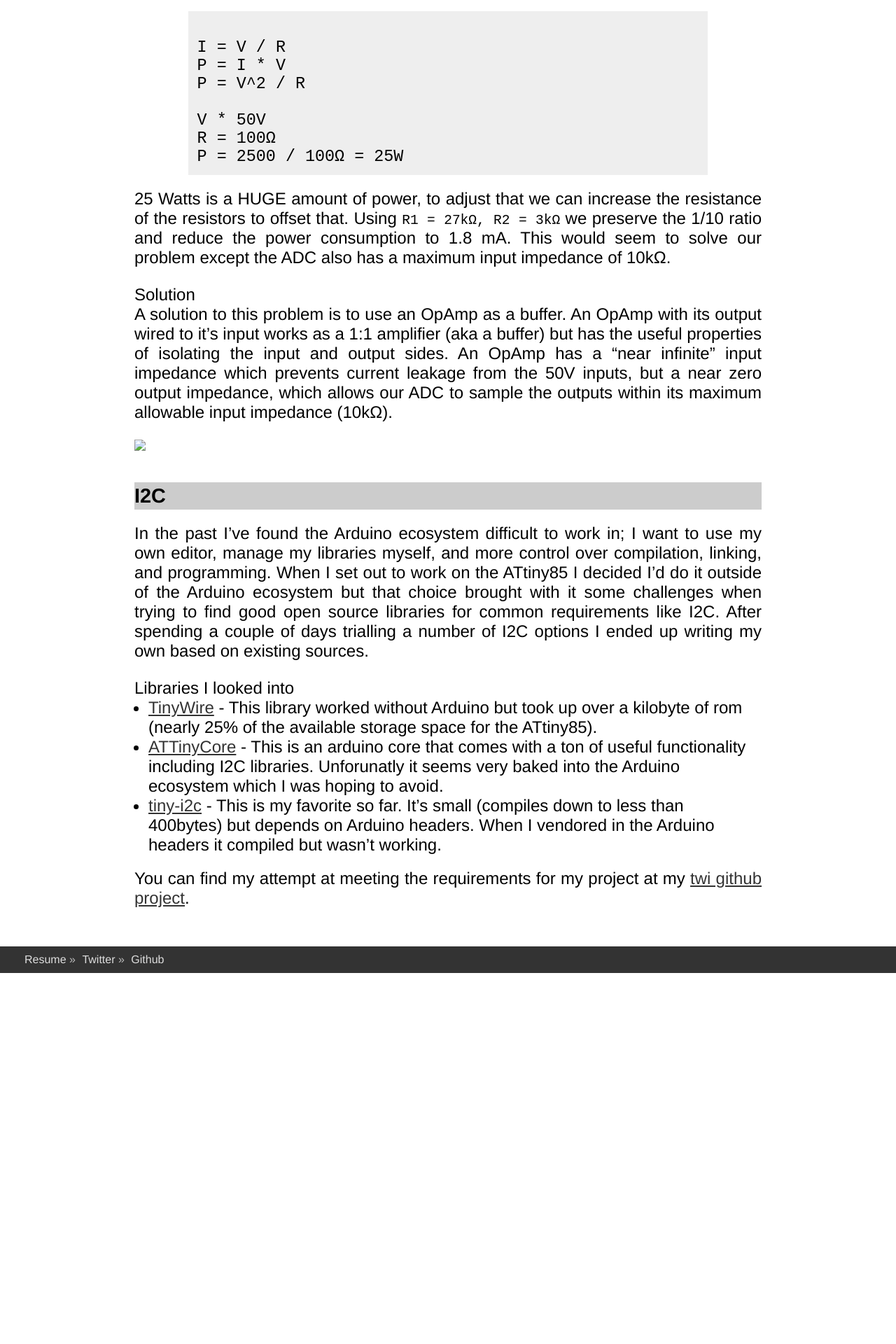
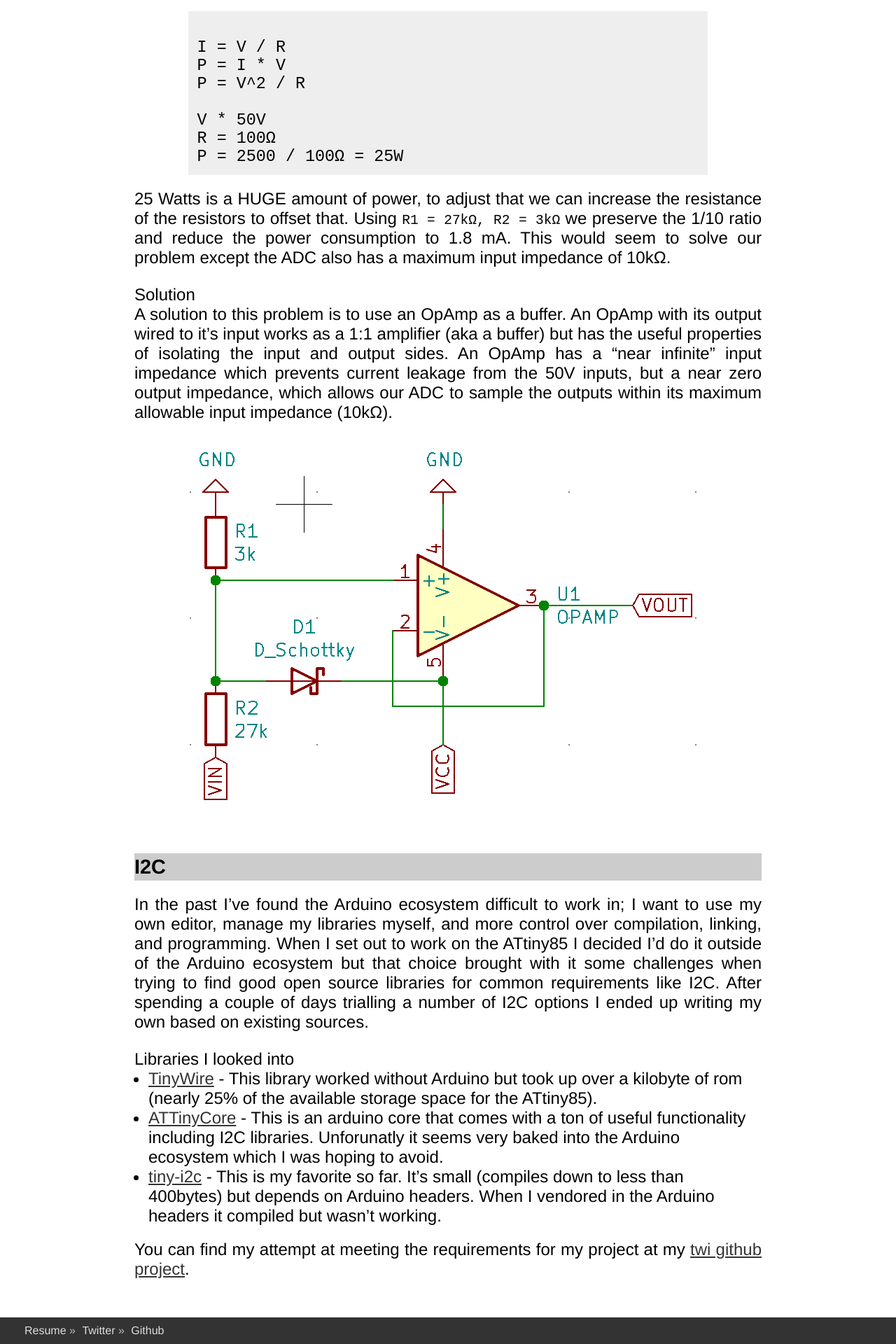
Before and after one commit to aconbere/aconbere.github.com, a Jekyll site: the page built from _posts/2020-11-19-daily-log.md, in a window 1280 px wide. Shown: the part 711-2631 px from the top of the page at 70% size. Built offline with Jekyll 4.4.1, drawn with Linux system fonts in a browser that asks for light colours; before the commit the page ends 2101 px from its top, so only the background shows below that.

Commit message:
oops fix voltage divider image

```diff
--- a/_posts/2020-11-19-daily-log.md
+++ b/_posts/2020-11-19-daily-log.md
@@ -35,7 +35,7 @@ P = 2500 / 100Ω = 25W
 
 A solution to this problem is to use an OpAmp as a buffer. An OpAmp with its output wired to it's input works as a 1:1 amplifier (aka a buffer) but has the useful properties of isolating the input and output sides.  An OpAmp has a "near infinite" input impedance which prevents current leakage from the 50V inputs, but a near zero output impedance, which allows our ADC to sample the outputs within its maximum allowable input impedance (10kΩ).
 
-<img src="media/img/voltage-divider-opamp.png">
+<img src="/media/img/voltage-divider-opamp.png">
 
 # I2C
 
```
